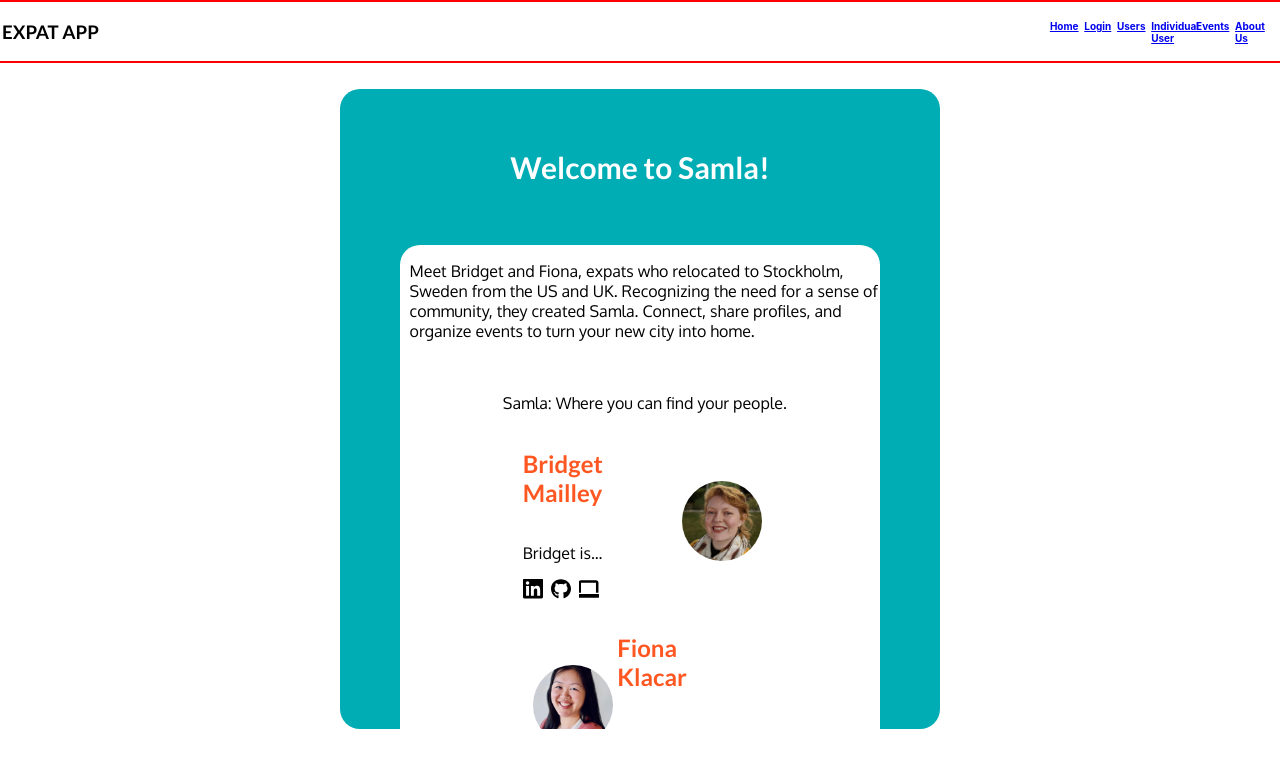
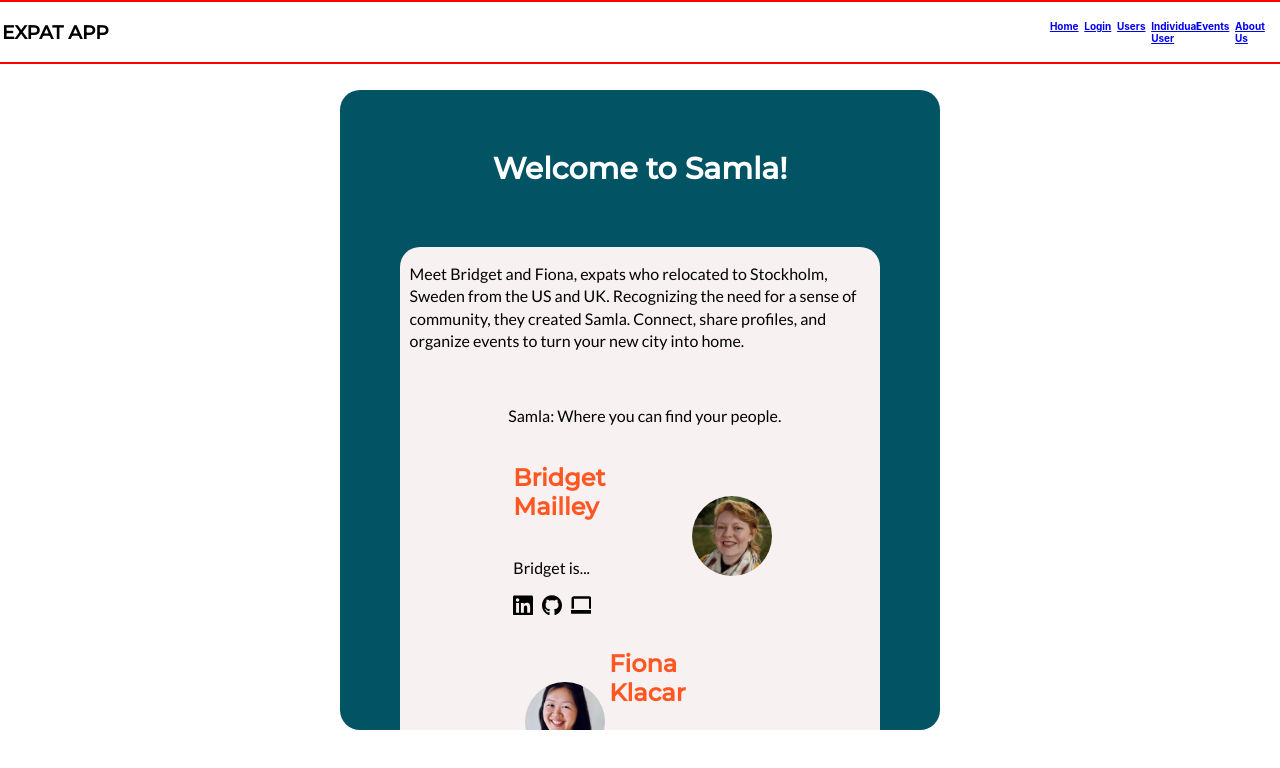
Before and after one commit to beemailley/final-project-frontend-bm, a React (Create React App) app: page /aboutus in a window 1280 px wide. Shown: the top 768 px of the page. Built offline with nearby package versions, Linux system fonts and the light colour scheme.

Commit message:
re-structured innerWrapper and app.js, chose some fonts and colours

```diff
--- a/public/index.html
+++ b/public/index.html
@@ -5,15 +5,10 @@
     <meta charset="utf-8" />
     <meta name="viewport" content="width=device-width, initial-scale=1" />
 
-    <!-- montserrat and raleway -->
+    <!-- montserrat and lato -->
     <link rel="preconnect" href="https://fonts.googleapis.com">
     <link rel="preconnect" href="https://fonts.gstatic.com" crossorigin>
-    <link href="https://fonts.googleapis.com/css2?family=Montserrat:wght@300;400&family=Raleway:wght@400;500&display=swap" rel="stylesheet">
-
-    <!-- oxygen and lato  -->
-    <link rel="preconnect" href="https://fonts.googleapis.com">
-    <link rel="preconnect" href="https://fonts.gstatic.com" crossorigin>
-    <link href="https://fonts.googleapis.com/css2?family=Lato:wght@400;700&family=Oxygen:wght@300;400&display=swap" rel="stylesheet">
+    <link href="https://fonts.googleapis.com/css2?family=Lato:wght@300;400&family=Montserrat:wght@300;400;500&display=swap" rel="stylesheet">
 
 <!--
       Notice the use of %PUBLIC_URL% in the tags above.
--- a/src/App.js
+++ b/src/App.js
@@ -12,10 +12,10 @@ import { AboutUs } from 'components/AboutUs/AboutUs'
 import { NotFound } from 'components/NotFound/NotFound'
 import { user } from 'reducers/user';
 import { events } from 'reducers/events'
-import { Header } from 'components/Header/Header'
+import { Layout } from 'components/Layout'
 import { SingleEvent } from 'components/SingleEvent/SingleEvent'
 import { CreateEvent } from 'components/CreateEvent/CreateEvent'
-import { OuterWrapper, InnerWrapper } from 'components/GlobalStyles'
+import { OuterWrapper } from 'components/GlobalStyles'
 
 // import { socket } from './socket';
 // import { ConnectionState } from './components/ConnectionState';
@@ -67,22 +67,19 @@ export const App = () => {
         <Events events={fooEvents} />
         <MyForm /> */}
         <OuterWrapper>
-          <Header />
-          <InnerWrapper>
           <Routes>
             <Route path="/" element={<Welcome />} />
             {/* <Route path="/myform" element={<MyForm />} /> */}
-              <Route path="/login" element={<Login />} />
-              <Route path="/users/:username" element={<UserProfile />} />
-              <Route path="/users" element={<AllUsers />} />
+            <Route path="/login" element={<Layout><Login /></Layout>} />
+            <Route path="/users/:username" element={<Layout><UserProfile /></Layout>} />
+            <Route path="/users" element={<Layout><AllUsers /></Layout>} />
             {/* <Route path="/cityevents" element={<CityEvents />} /> */}
-              <Route path="/events" element={<UserEvents />} />
-              <Route path="/events/create" element={<CreateEvent />} />
-              <Route path="/events/:eventId" element={<SingleEvent />} />
-              <Route path="/aboutus" element={<AboutUs />} />
+            <Route path="/events" element={<Layout><UserEvents /></Layout>} />
+            <Route path="/events/create" element={<Layout><CreateEvent /></Layout>} />
+            <Route path="/events/:eventId" element={<Layout><SingleEvent /></Layout>} />
+            <Route path="/aboutus" element={<Layout><AboutUs /></Layout>} />
             <Route path="*" element={<NotFound />} />
           </Routes>
-          </InnerWrapper>
         </OuterWrapper>
       </BrowserRouter>
     </Provider>
--- a/src/components/AboutUs/AboutUs.styles.js
+++ b/src/components/AboutUs/AboutUs.styles.js
@@ -6,11 +6,12 @@ export const CardContainer = styled.div`
     align-items: center;
     justify-content: center;
     border-radius: 20px;
-    background-color: white;
+    background-color: #F8F1F1;
     margin-top: 10%;
     margin-left: 10%;
     margin-right: 10%;
     margin-bottom: 10%;
+
 
 `
 export const Introduction = styled.div`
@@ -43,7 +44,7 @@ export const BridgetInformation = styled.div`
 export const FionaWrapper = styled.div`
     display: flex;
     flex-direction: row;
-    justify-content: space-evenly;
+    justify-content: space-between;
 `
 export const FionaInformation = styled.div`
     display: flex;
--- a/src/components/GlobalStyles.js
+++ b/src/components/GlobalStyles.js
@@ -15,8 +15,8 @@ export const InnerWrapper = styled.div`
     margin: 0 auto;
     /* border: 2px solid #EEEEEE; */
     border-radius: 20px;
-    /* background-color: #025464; */
-    background-color: #00ADB5;
+    background-color: #025464;
+    /* background-color: #00ADB5; */
     margin-top: 10%;
     overflow-y: auto;
 
--- /dev/null
+++ b/src/components/Layout.js
@@ -0,0 +1,15 @@
+import React from 'react';
+import { InnerWrapper } from 'components/GlobalStyles'
+import { Header } from './Header/Header'
+
+export const Layout = ({ children }) => {
+  return (
+    <>
+      <Header />
+      <InnerWrapper>
+        {children}
+      </InnerWrapper>
+    </>
+
+  )
+}
--- a/src/index.css
+++ b/src/index.css
@@ -12,20 +12,18 @@ code {
   /* font-family: source-code-pro, Menlo, Monaco, Consolas, "Courier New",
     monospace; */
     font-family: 'Montserrat', sans-serif;
-    font-family: 'Raleway', sans-serif;
     font-family: 'Lato', sans-serif;
-    font-family: 'Oxygen', sans-serif;
 }
 
 h1, h2 {
-  /* font-family: 'Raleway'; */
-  font-family: 'Lato', sans-serif;
+    font-family: 'Montserrat';
+
 
 }
 
 p {
-  /* font-family: 'Montserrat'; */
-  font-family: 'Oxygen', sans-serif;
+  font-family: 'Lato', sans-serif;
+  line-height: 1.4;
   font-size: 16px;
 }
 
```
Lines whose indentation alone changed are shown as unchanged.
